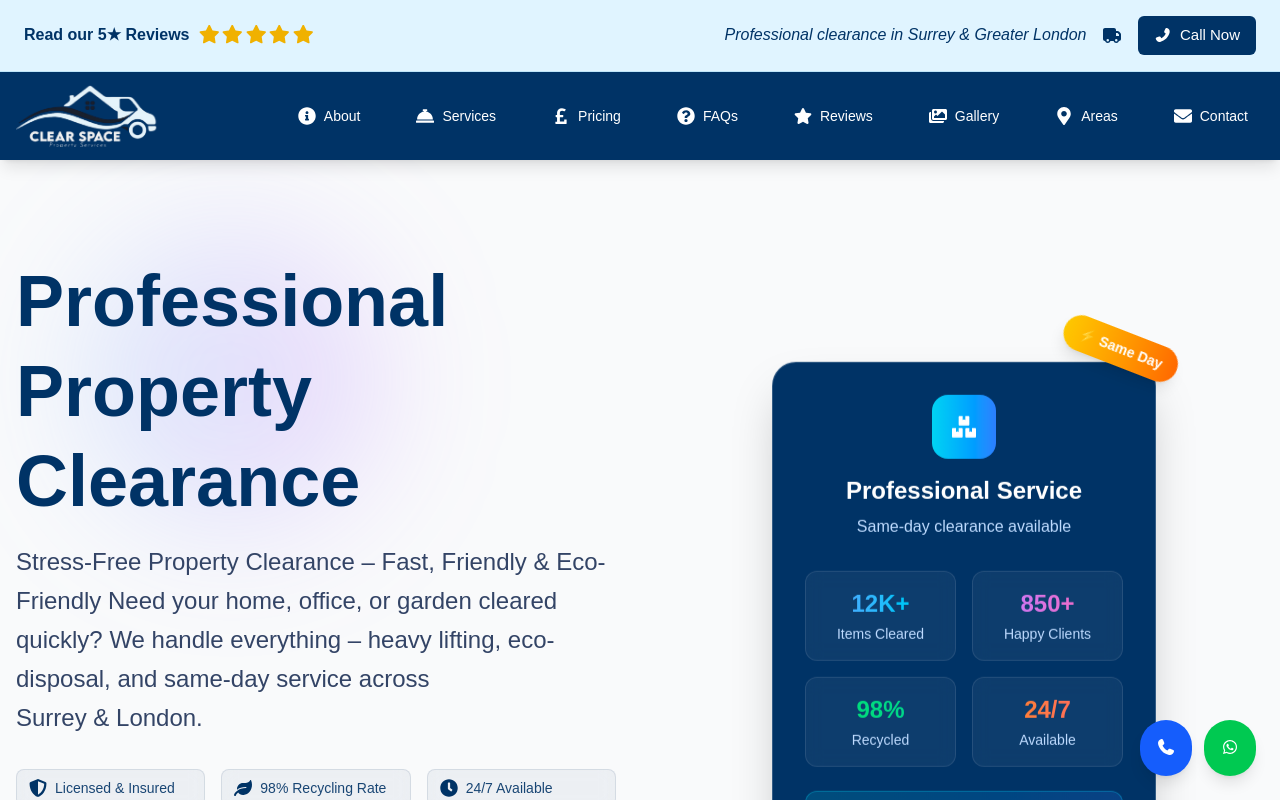
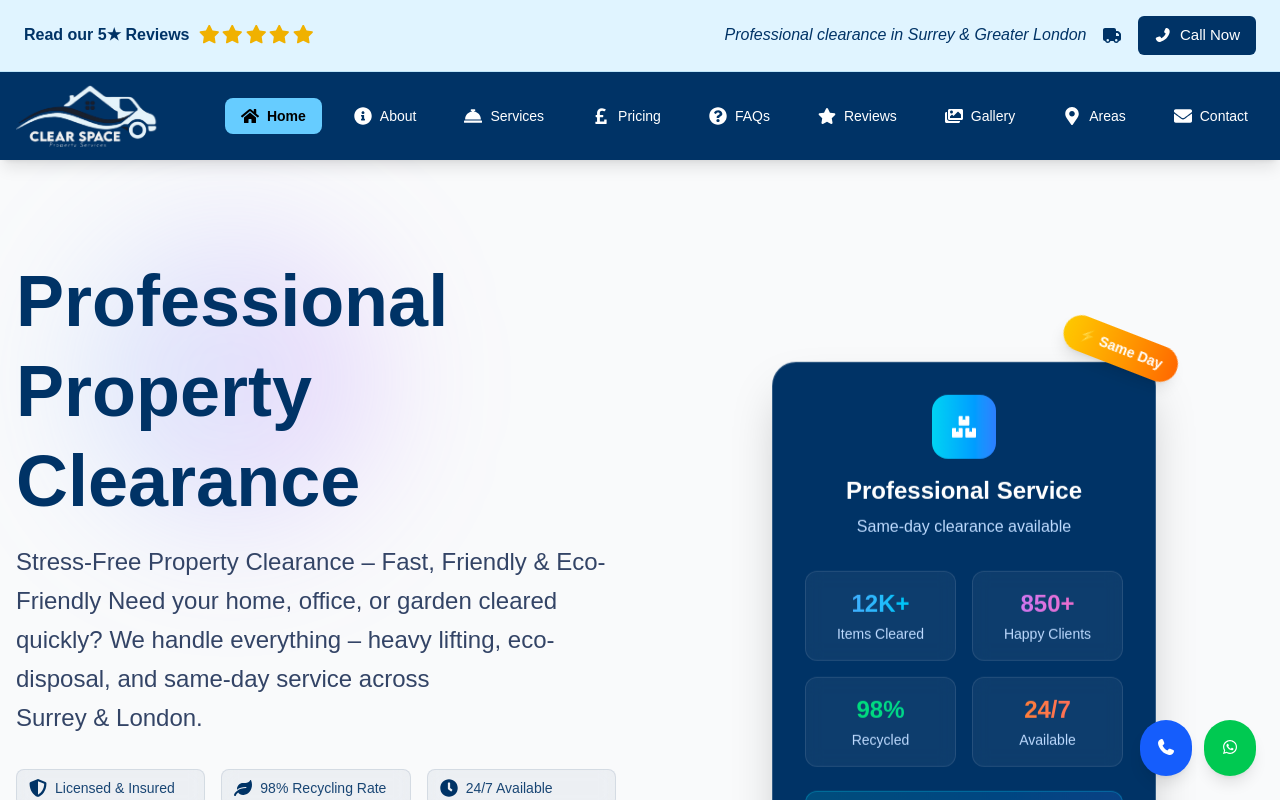
Before and after one commit to shankar-01/clear_space_website, a Next.js app: page / in a window 1280 px wide. Shown: the top 800 px of the page. Built offline with nearby package versions, Linux system fonts and the light colour scheme.

Commit message:
navbar updated

```diff
--- a/src/components/navbar.tsx
+++ b/src/components/navbar.tsx
@@ -13,6 +13,7 @@ import {
   FaMapMarkerAlt,
   FaEnvelope,
   FaPoundSign,
+  FaHome,
 } from "react-icons/fa";
 
 export default function Navbar() {
@@ -42,6 +43,7 @@ export default function Navbar() {
     pathname === href || pathname.startsWith(href + "/");
 
   const menuItems = [
+    { title: "Home", href: "/", icon: <FaHome /> },
     { title: "About", href: "/about", icon: <FaInfoCircle /> },
     { title: "Services", href: "/services", icon: <FaConciergeBell /> },
     { title: "Pricing", href: "/pricing", icon: <FaPoundSign /> },
@@ -93,8 +95,8 @@ export default function Navbar() {
         </div>
 
         {/* Desktop Nav */}
-        <nav className="hidden lg:flex lg:items-center lg:gap-6">
-          <ul className="flex gap-6 items-center">
+        <nav className="hidden lg:flex lg:items-center lg:gap-6 sm:gap-2">
+          <ul className="flex items-center lg:gap-4">
             {menuItems.map((item) => (
               <NavItem
                 key={item.title}
```
